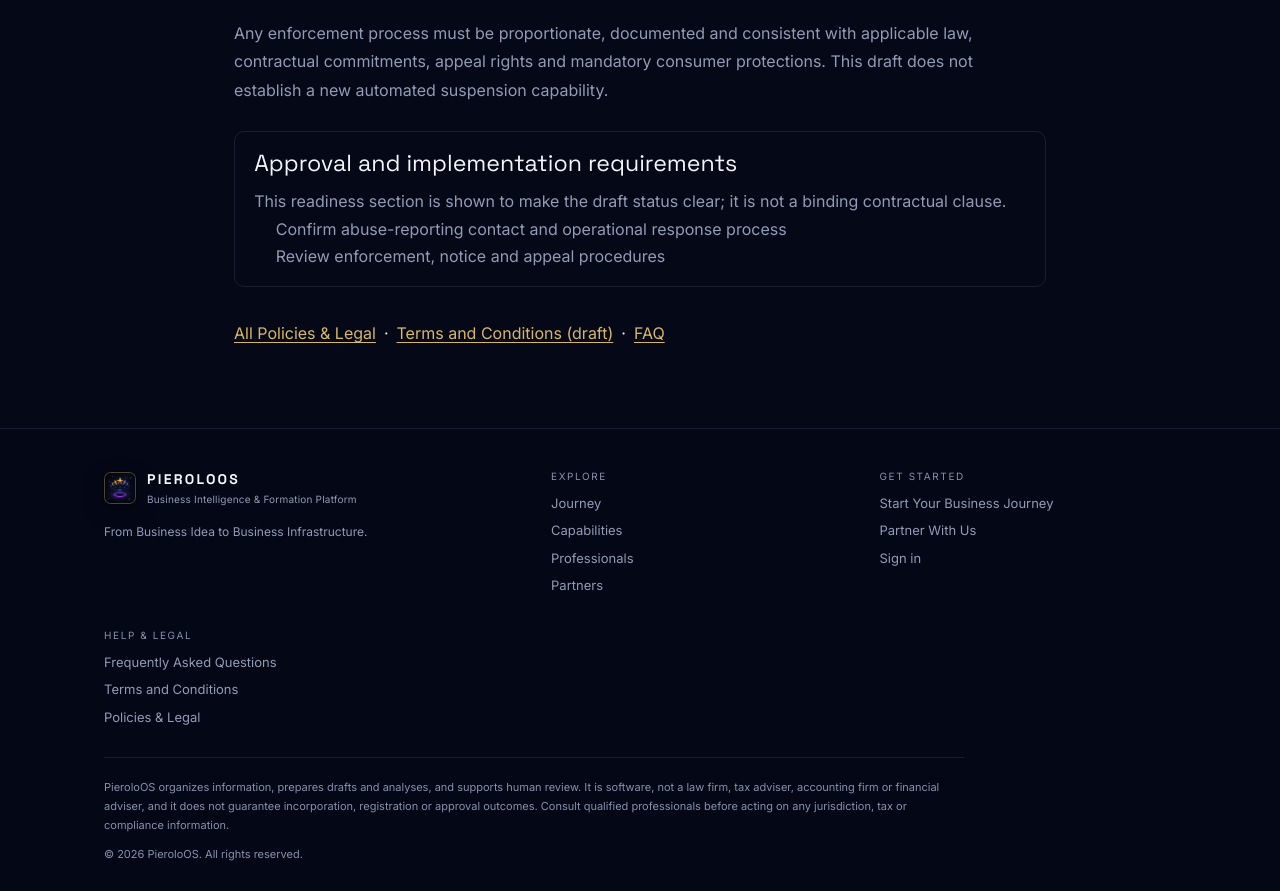
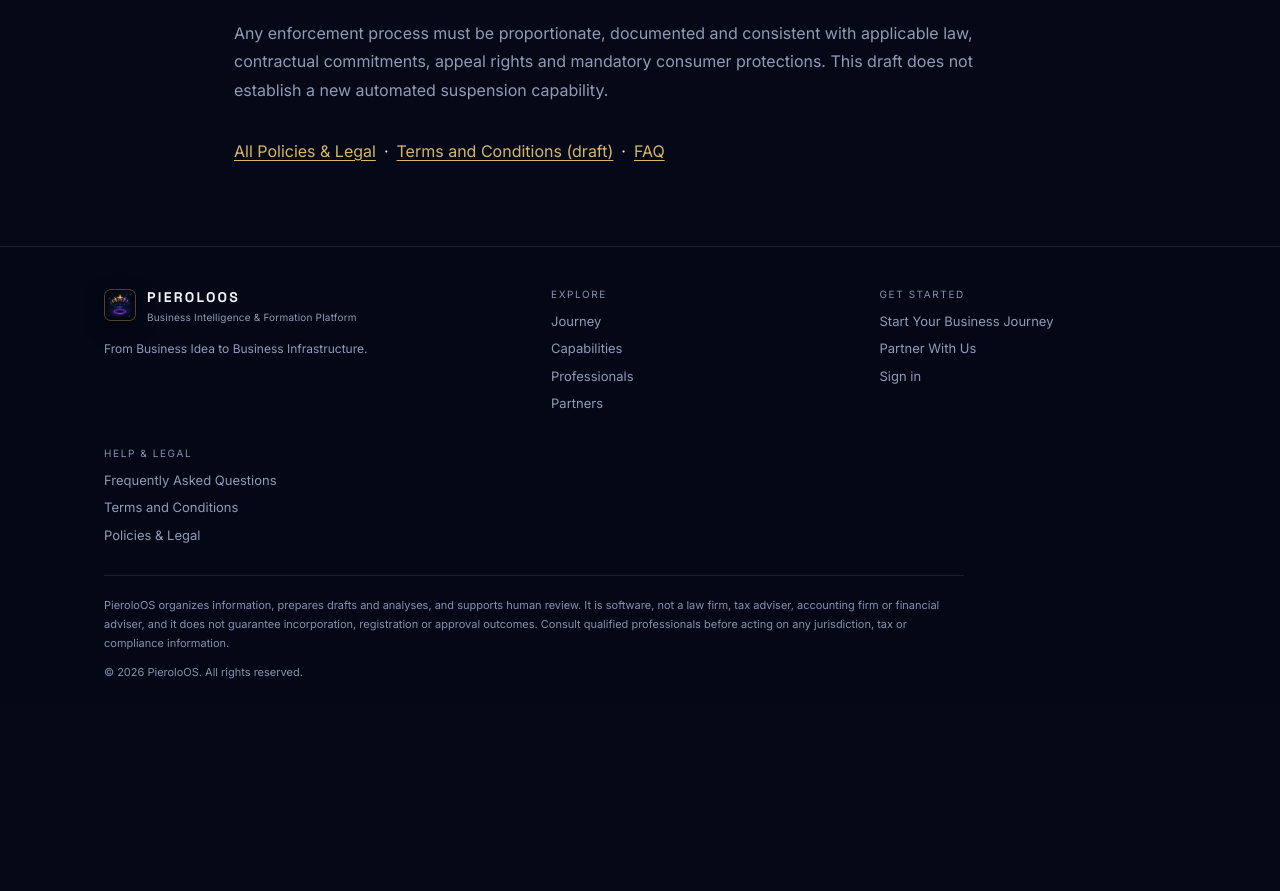
Before and after one commit to Ebisindo/pieroloos-platform, a Next.js app: page /policies/acceptable-use in a window 1280 px wide. Shown: the part 807-1698 px from the top of the page. After the commit the page ends 1516 px from the top, so only its background shows below. Built offline with nearby package versions, Linux system fonts and the light colour scheme; no server answers.

Commit message:
Keep internal publication blockers out of public policy text

```diff
--- a/app/policies/[slug]/page.tsx
+++ b/app/policies/[slug]/page.tsx
@@ -270,11 +270,6 @@ export default async function PolicyDocumentPage({ params }: { params: Promise<{
           </dl>
           <p className="legal-prose">{doc.purpose}</p>
           {doc.body.map((paragraph) => <p className="legal-prose" key={paragraph}>{paragraph}</p>)}
-          <section className="policy-blockers">
-            <h2>Approval and implementation requirements</h2>
-            <p>This readiness section is shown to make the draft status clear; it is not a binding contractual clause.</p>
-            <ul>{doc.blockers.map((item) => <li key={item}>{item}</li>)}</ul>
-          </section>
           <p className="legal-related-links"><Link href="/policies">All Policies &amp; Legal</Link> · <Link href="/terms">Terms and Conditions (draft)</Link> · <Link href="/faq">FAQ</Link></p>
         </article>
       </section>
```
